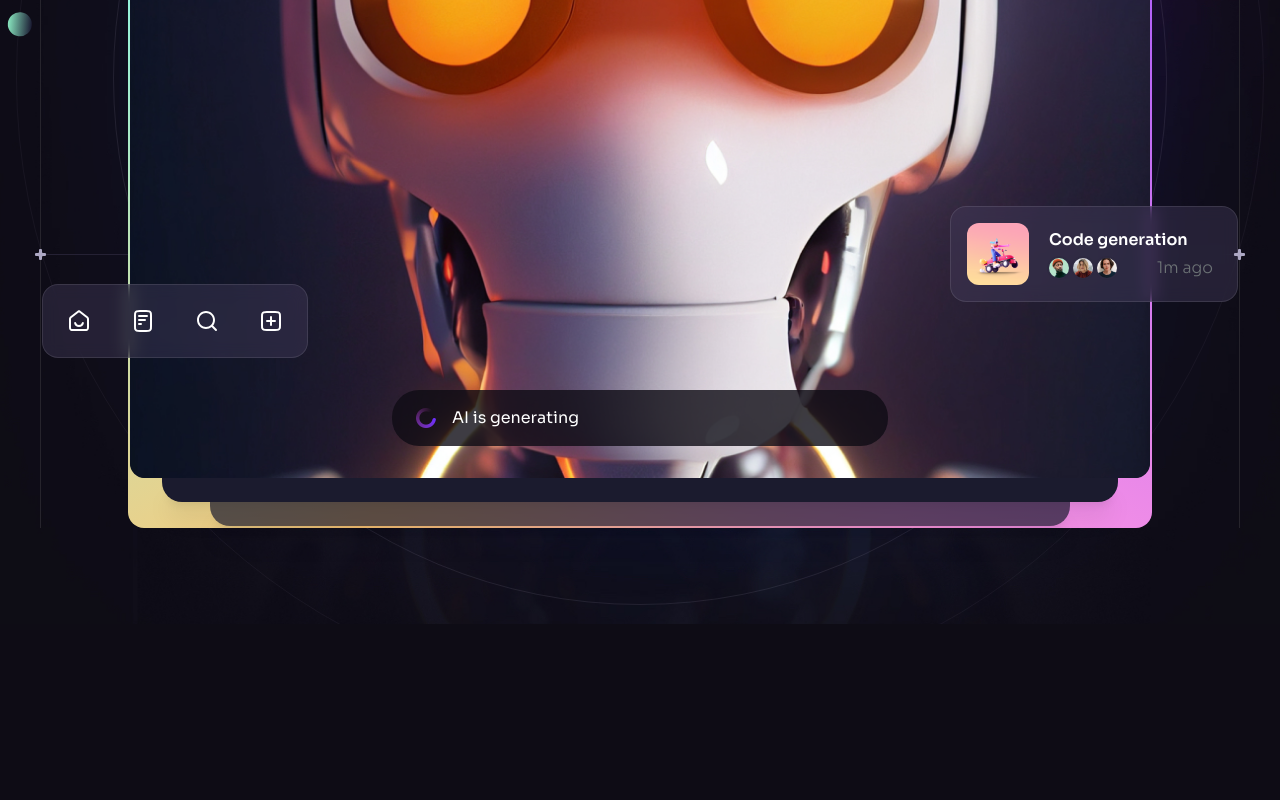
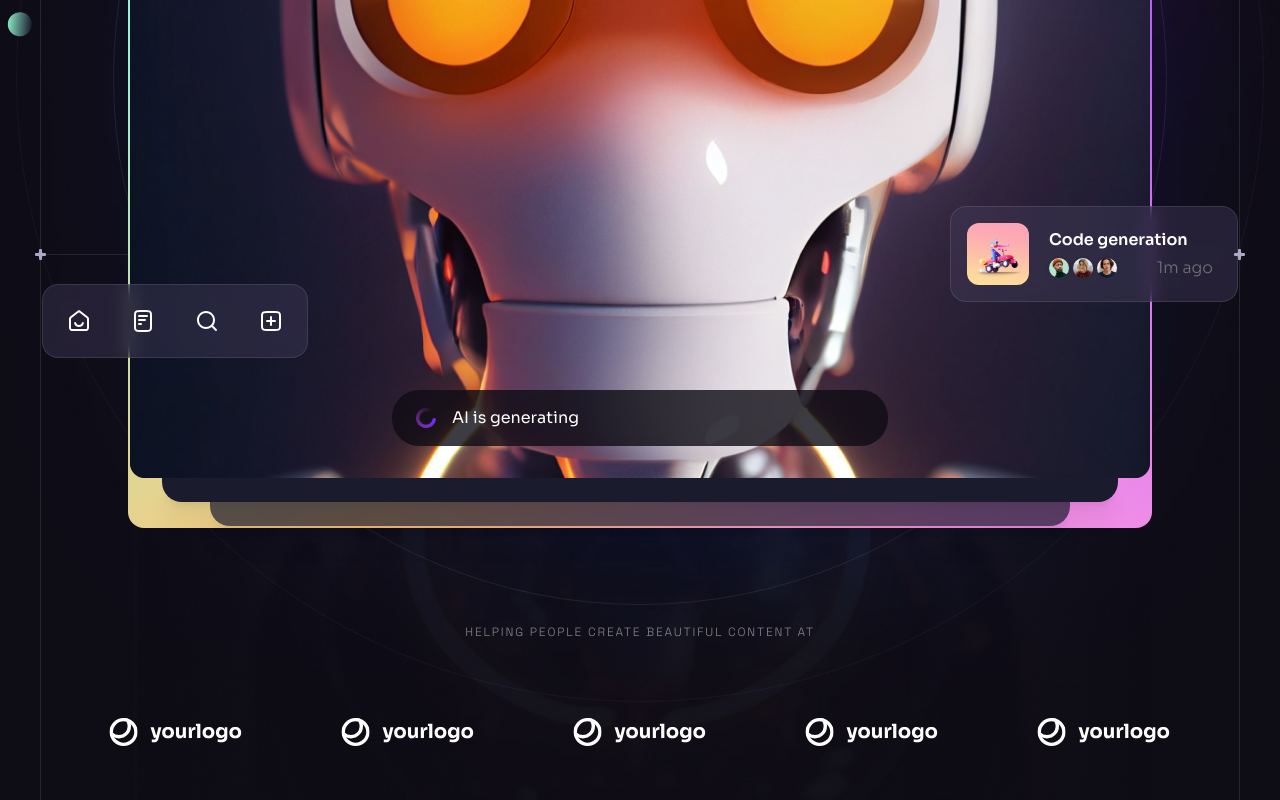
Before and after one commit to kutaysahindev/brainwave, a React (Vite) app: page / in a window 1280 px wide. Shown: the part 630-1430 px from the top of the page. Before the commit the page ends 1254 px from the top, so only its background shows below. Built offline with nearby package versions, Linux system fonts and the light colour scheme.

Commit message:
Add logo section

```diff
--- /dev/null
+++ b/src/components/CompanyLogos.jsx
@@ -0,0 +1,23 @@
+import { companyLogos } from "../constants";
+
+const CompanyLogos = ({ className }) => {
+  return (
+    <div className={className}>
+      <h5 className="tagline mb-6 text-center text-n-1/50">
+        Helping people create beautiful content at
+      </h5>
+      <ul className="flex">
+        {companyLogos.map((logo, index) => (
+          <li
+            className="flex items-center justify-center flex-1 h-[8.5rem] "
+            key={index}
+          >
+            <img src={logo} width={134} height={28} alt={logo} />
+          </li>
+        ))}
+      </ul>
+    </div>
+  );
+};
+
+export default CompanyLogos;
--- a/src/components/Hero.jsx
+++ b/src/components/Hero.jsx
@@ -7,6 +7,7 @@
 import { ScrollParallax } from "react-just-parallax";
 import Generating from "./Generating";
 import Notification from "./Notification";
+import CompanyLogos from "./CompanyLogos";
 
 const Hero = () => {
   const parallaxRef = useRef(null);
@@ -84,6 +85,7 @@
 
           <BackgroundCircles />
         </div>
+        <CompanyLogos className="hidden relative z-10 mt-20 lg:block" />
       </div>
       <BottomLine />
     </Section>
```
